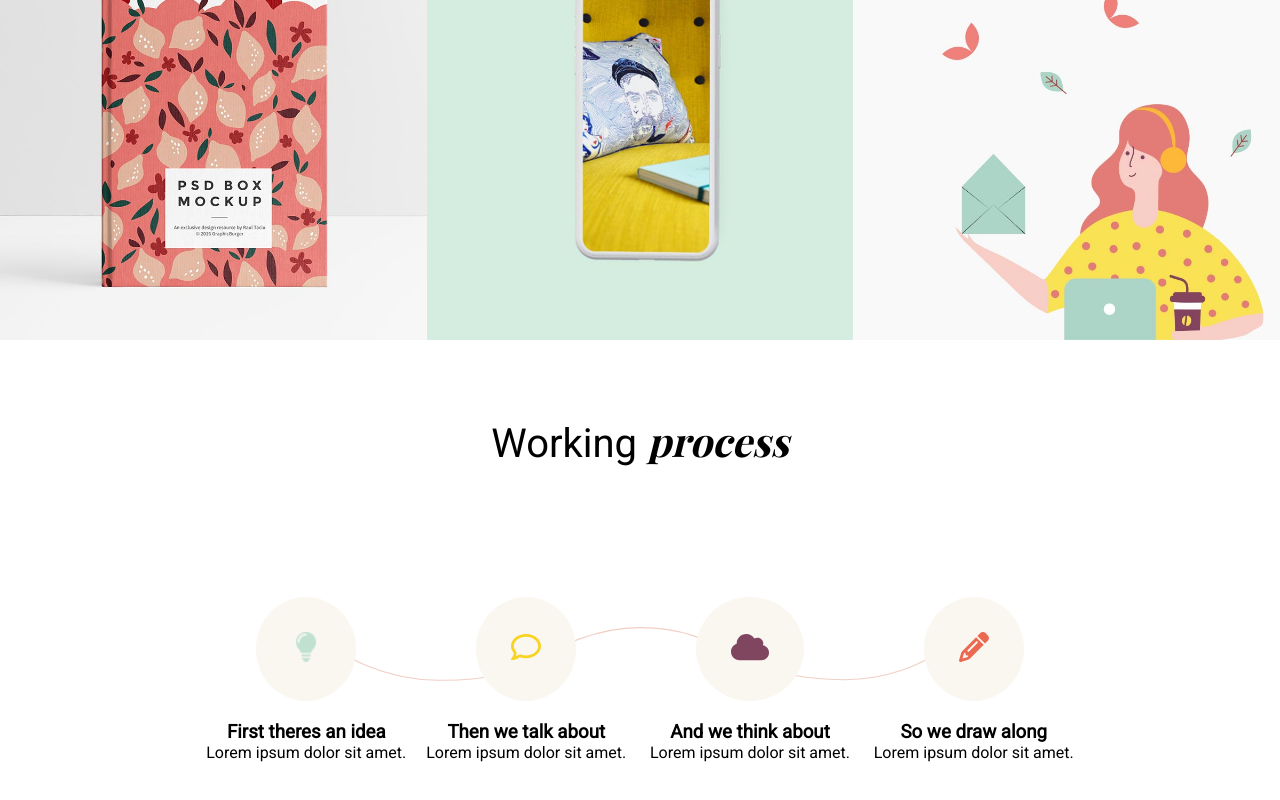
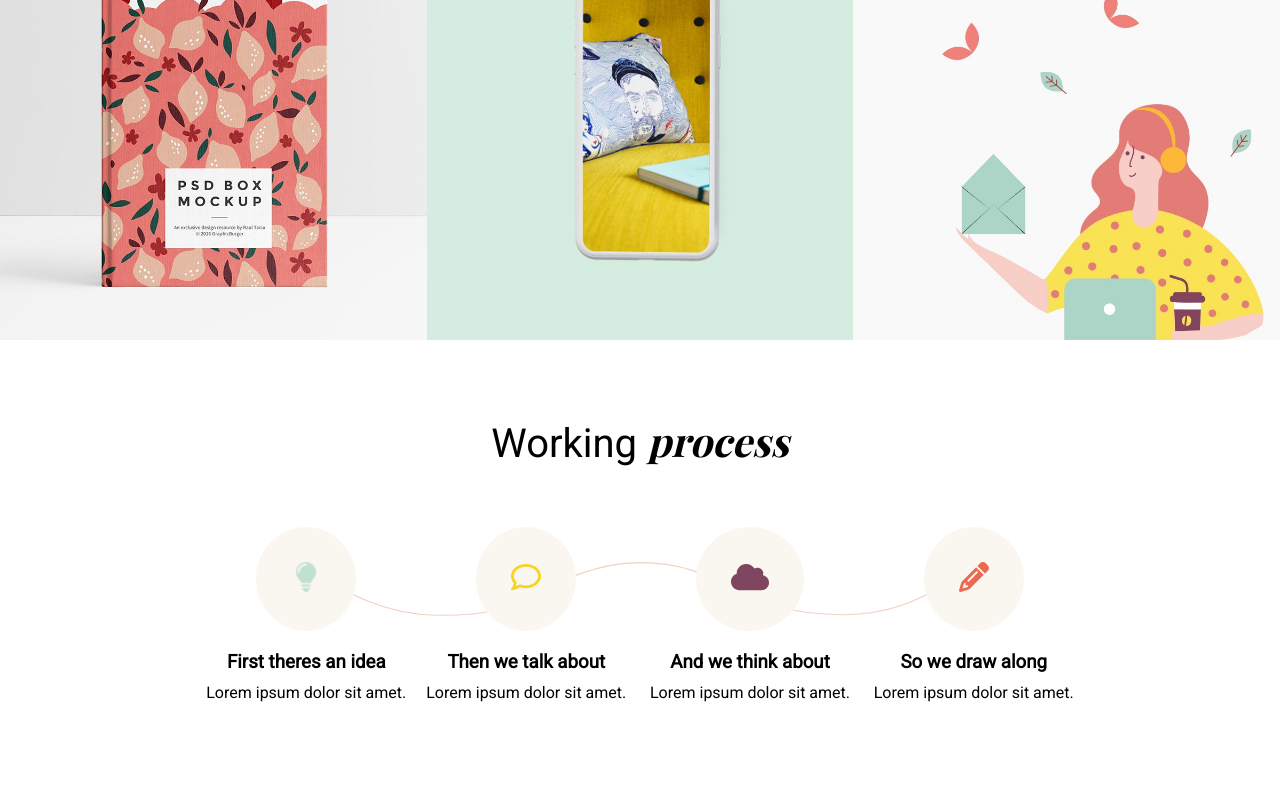
Before and after one commit to Giulio998/proj-html-vuejs, a Vue app: page / in a window 1280 px wide. Shown: the part 1060-1860 px from the top of the page. Built offline with nearby package versions, Linux system fonts and the light colour scheme; a web font is replaced by a local one.

Commit message:
refinement

```diff
--- a/src/components/AppProcess.vue
+++ b/src/components/AppProcess.vue
@@ -71,17 +71,26 @@ export default {
 </template>
 
 <style scoped>
+
+
 h2 {
     font-weight: lighter;
     font-size: 40px;
 }
+
+h3{
+    font-weight: light;
+    margin-bottom: 10px;
+}
+
+p{font-weight: lighter;}
 
 .text-center {
     text-align: center;
 }
 
 .padding {
-    padding: 70px;
+    padding:70px 70px 0;
 }
 
 .wave {
```
Also changed, not shown: src/components/App.Contact.vue (added, +14 -0 lines).
